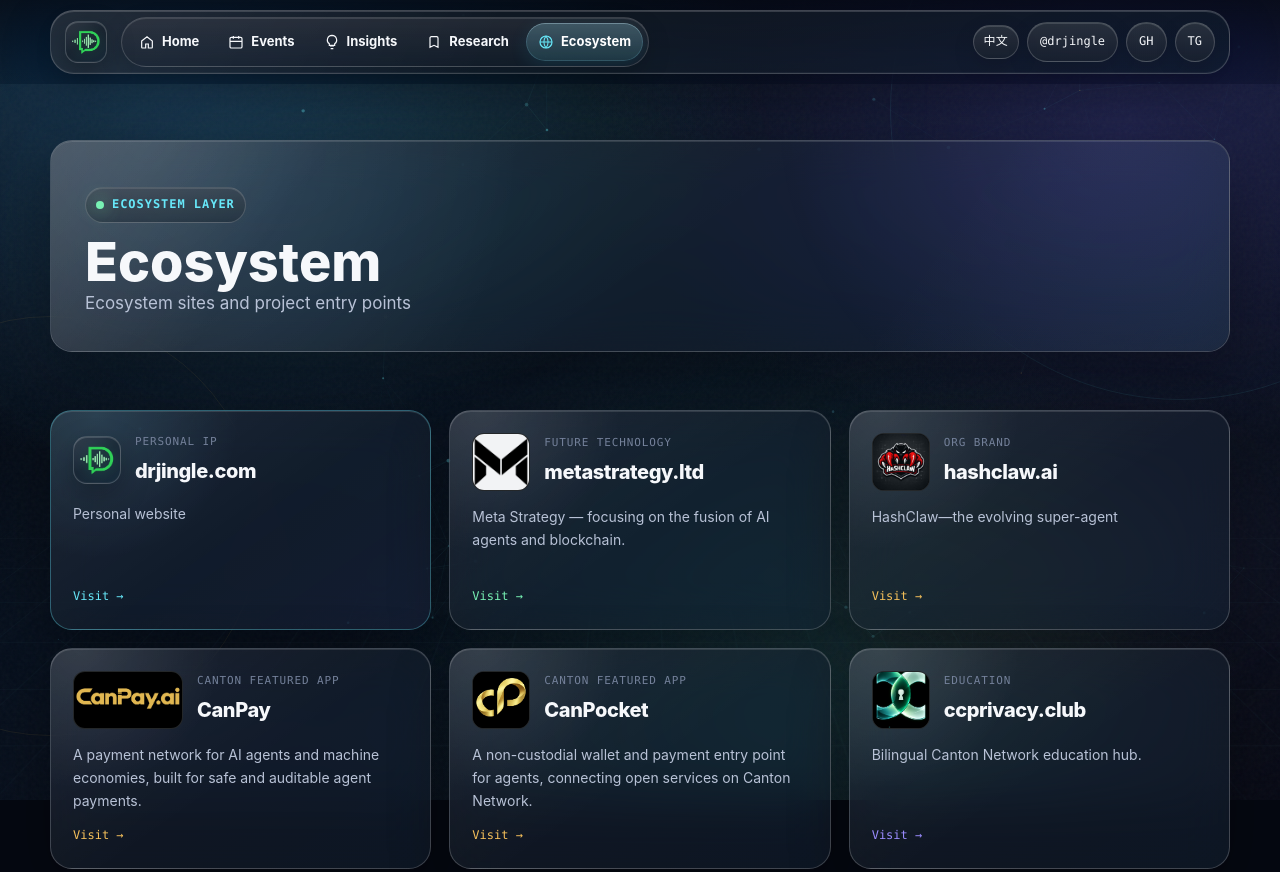
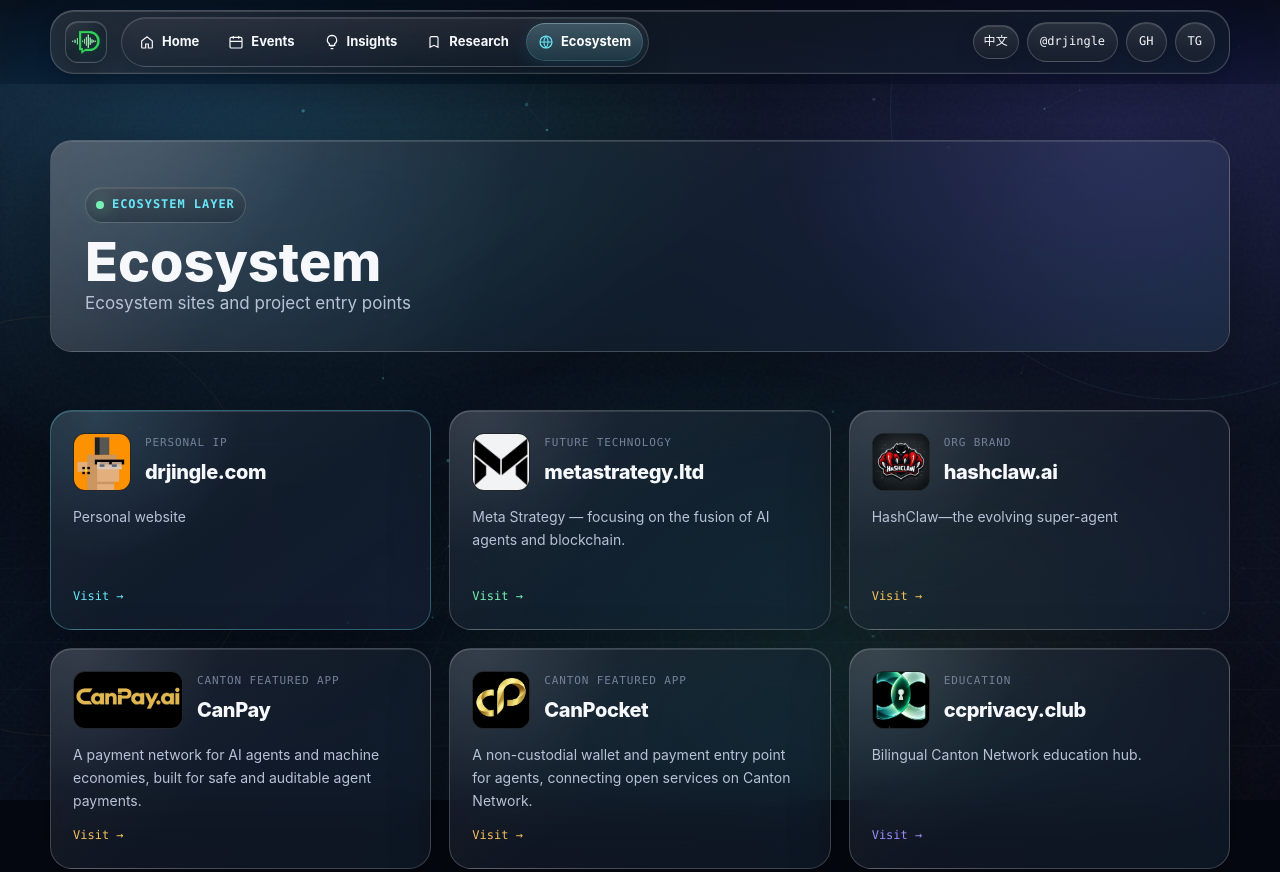
Before and after one commit to HashClawAI/drjingle, an Astro site: page /category/ecosystem in a window 1280 px wide. Shown: the top 872 px of the page. Built offline with nearby package versions, Linux system fonts and the light colour scheme; Astro itself is replaced by a stand-in of ours.

Commit message:
Use pixel avatar for DrJingle ecosystem logo

```diff
--- a/src/components/mirror/EcosystemGrid.astro
+++ b/src/components/mirror/EcosystemGrid.astro
@@ -9,7 +9,7 @@ interface Props {
 const { locale } = Astro.props;
 const tr = t(locale);
 const sites = [
-  { name: 'drjingle.com', url: 'https://drjingle.com', tag: tr.ecosystem.drjingle.tag, desc: tr.ecosystem.drjingle.desc, accent: 'cyan', current: true, logo: '/themes/drjingle-mirror/drjingle-logo-icon.png?v=6', logoGlass: true },
+  { name: 'drjingle.com', url: 'https://drjingle.com', tag: tr.ecosystem.drjingle.tag, desc: tr.ecosystem.drjingle.desc, accent: 'cyan', current: true, logo: '/images/ecosystem/brands/drjingle.png' },
   { name: 'metastrategy.ltd', url: 'https://metastrategy.ltd/', tag: tr.ecosystem.metastrategy.tag, desc: tr.ecosystem.metastrategy.desc, accent: 'green', logo: '/images/ecosystem/brands/metastrategy.png', logoVariant: 'meta' },
   { name: 'hashclaw.ai', url: 'https://hashclaw.ai', tag: tr.ecosystem.hashclaw.tag, desc: tr.ecosystem.hashclaw.desc, accent: 'gold', logo: '/themes/drjingle-mirror/hashclaw-logo.jpeg' },
   { name: 'CanPay', url: 'https://canpay.ai', tag: tr.ecosystem.canpay.tag, desc: tr.ecosystem.canpay.desc, accent: 'gold', logo: '/images/ecosystem/brands/canpay.png', logoVariant: 'wordmark' },
```
Also changed, not shown: public/images/ecosystem/brands/drjingle.png (added).
